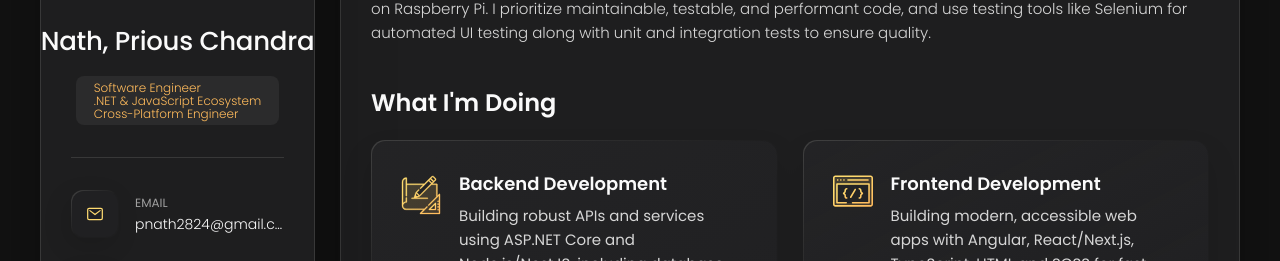
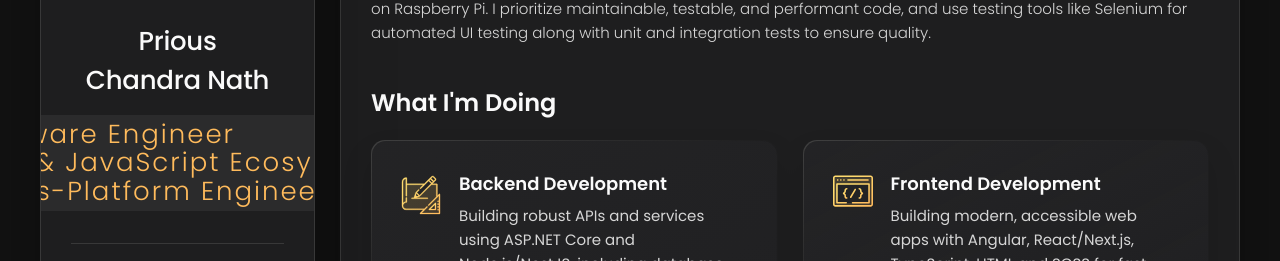
Before and after one commit to P57nath/portfolio, a plain HTML site: page index.html in a window 1280 px wide. Shown: the part 317-578 px from the top of the page. Drawn offline with nearby package versions, Linux system fonts and the light colour scheme.

Commit message:
Name updted 1.29

```diff
--- a/assets/css/style.css
+++ b/assets/css/style.css
@@ -347,7 +347,8 @@ main {
 .info-content .title {
   color: var(--white-1);
   background: var(--onyx);
-  font-size: var(--fs-8);
+  font-size: var(--fs-3);
+  letter-spacing: 2px;
   font-weight: var(--fw-300);
   width: max-content;
   padding: 3px 12px;
--- a/index.html
+++ b/index.html
@@ -46,7 +46,7 @@
         </figure>
 
         <div class="info-content">
-          <h1 class="name" title="Prious Chandra Nath">Nath, Prious Chandra</h1>
+          <h1 class="name" title="Prious Chandra Nath"> Prious <br> Chandra Nath </h1>
 
           <p class="title">
             <span>Software Engineer</span>
```
